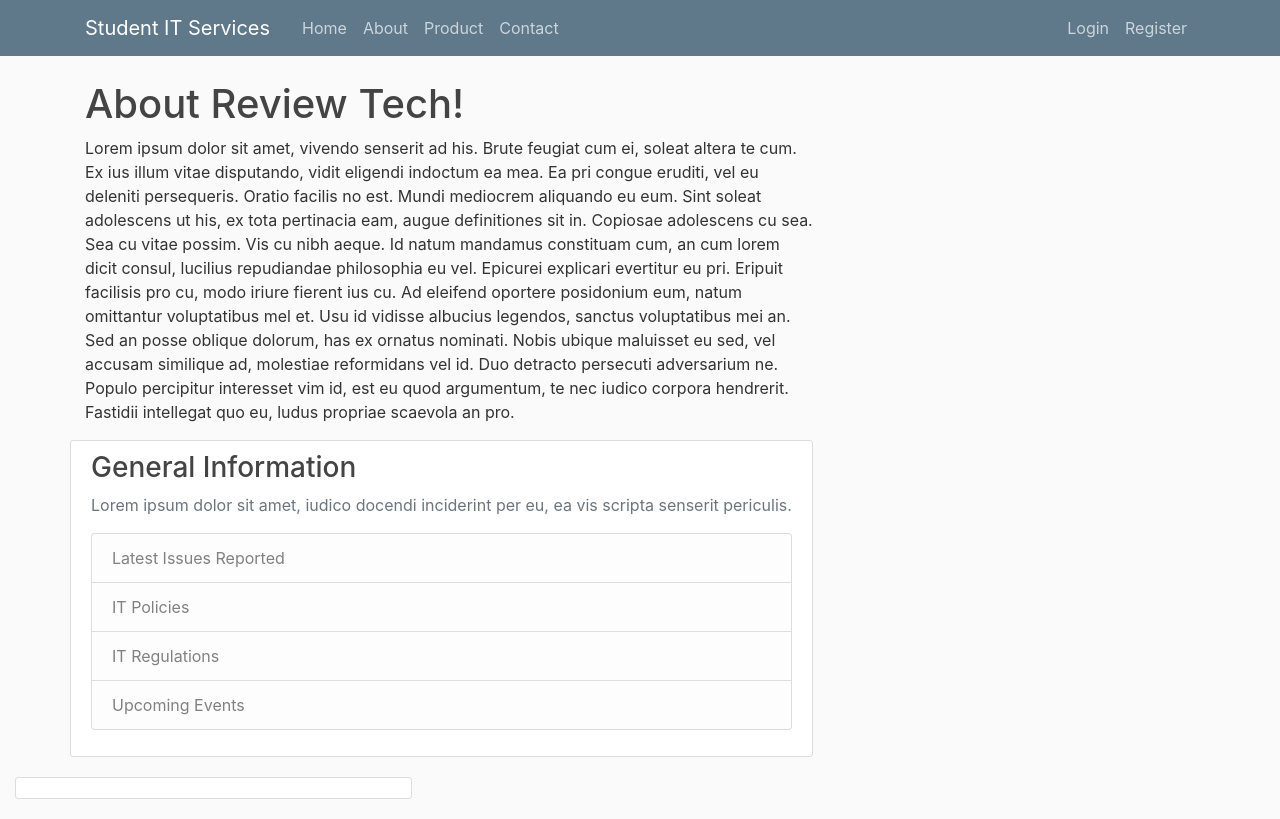
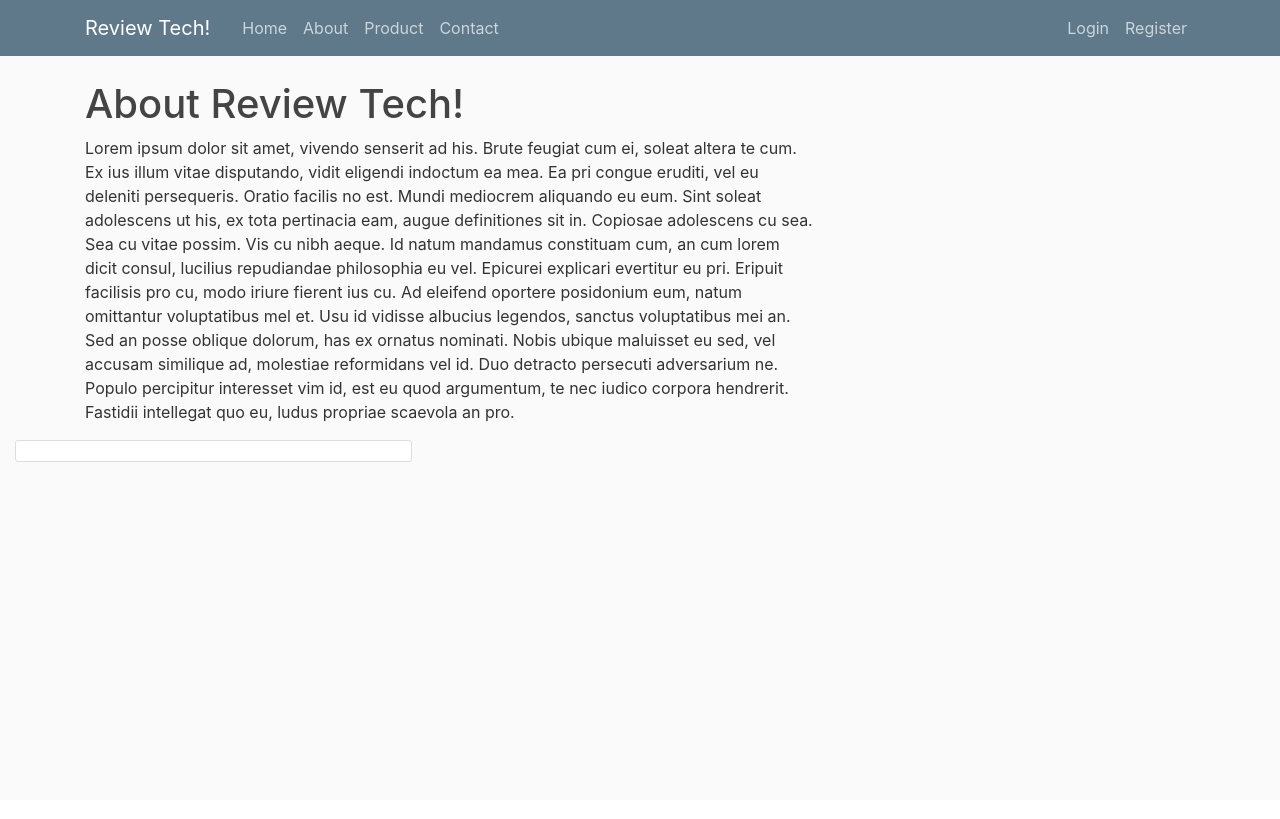
Before and after one commit to LeeCatling/lCatling, a Django app: page /about/ in a window 1280 px wide. After the commit the page ends 462 px from the top, so only its background shows below. Run offline with Django 3.2, Linux system fonts and the light colour scheme; some libraries are stand-ins or nearby versions.

```diff
--- a/reviewApp/reviews/templates/reviews/base.html
+++ b/reviewApp/reviews/templates/reviews/base.html
@@ -25,7 +25,7 @@
 
     <div class="container">
 
-      <a class="navbar-brand mr-4" href="#">Student IT Services</a>
+      <a class="navbar-brand mr-4" href="#">Review Tech!</a>
 
       <button class="navbar-toggler" type="button" data-toggle="collapse" data-target="#navbarToggle" aria-controls="navbarToggle" aria-expanded="false" aria-label="Toggle navigation">
 
@@ -85,7 +85,7 @@
 			{% block content%}{% endblock %}
 	</div>
 
-<div class="content-section">
+<!-- <div class="content-section">
 
         <h3>General Information</h3>
 
@@ -107,7 +107,7 @@
 
       </div>
 
-</div>
+</div> -->
 </div>
 </div>
 
```
Also changed, not shown: reviewApp/db.sqlite3.
